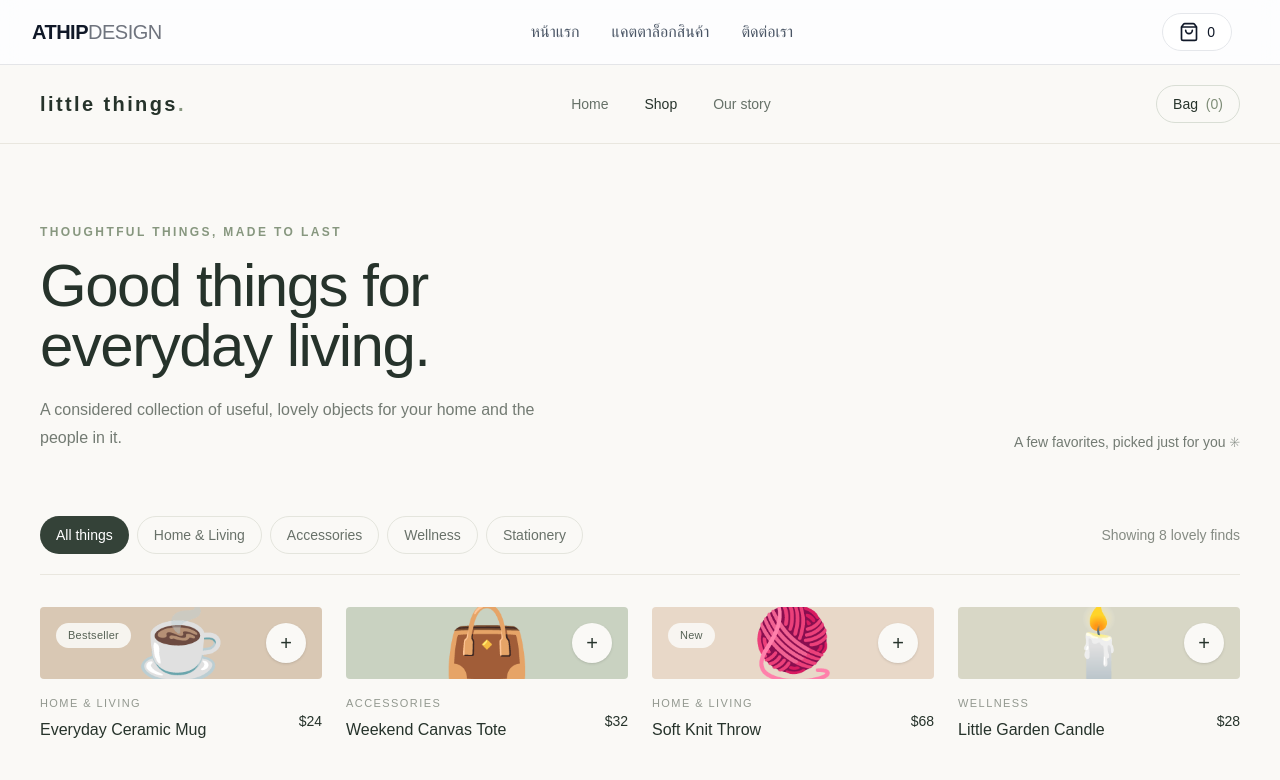
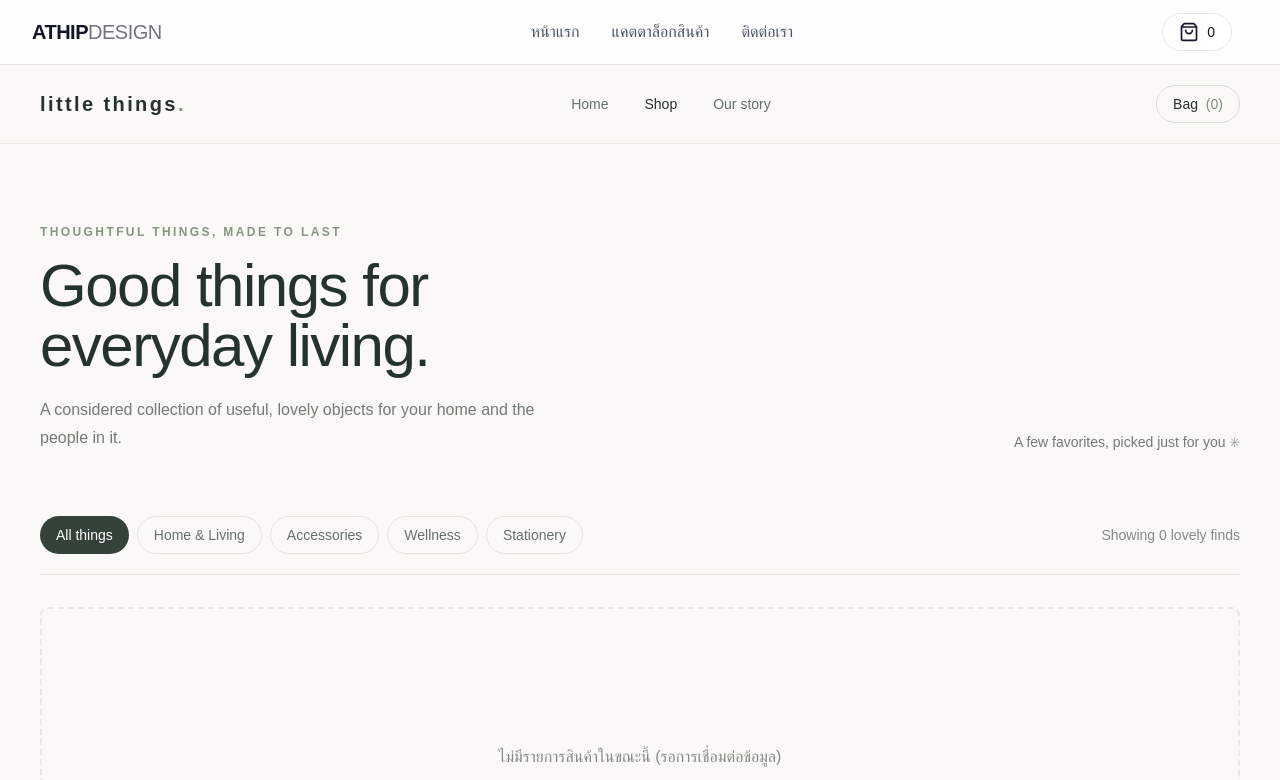
Before and after one commit to PPN-peem/Athip-web, a Next.js app: page /products in a window 1280 px wide. Shown: the top 780 px of the page. Built offline with nearby package versions, Linux system fonts and the light colour scheme; a web font is replaced by a local one.

Commit message:
product page

```diff
--- a/app/products/page.tsx
+++ b/app/products/page.tsx
@@ -1,15 +1,7 @@
-const products = [
-	{ name: "Everyday Ceramic Mug", category: "Home & Living", price: "$24", color: "#d9c8b4", icon: "☕", tag: "Bestseller" },
-	{ name: "Weekend Canvas Tote", category: "Accessories", price: "$32", color: "#c9d2c1", icon: "👜", tag: "" },
-	{ name: "Soft Knit Throw", category: "Home & Living", price: "$68", color: "#e8d8c8", icon: "🧶", tag: "New" },
-	{ name: "Little Garden Candle", category: "Wellness", price: "$28", color: "#d8d7c6", icon: "🕯️", tag: "" },
-	{ name: "Sunday Market Vase", category: "Home & Living", price: "$46", color: "#dfc7bf", icon: "🏺", tag: "" },
-	{ name: "Daily Ritual Journal", category: "Stationery", price: "$18", color: "#cbd4da", icon: "📔", tag: "" },
-	{ name: "Coastal Hand Soap", category: "Wellness", price: "$16", color: "#d6e0d9", icon: "🧼", tag: "" },
-	{ name: "A Little Bit of Sunshine", category: "Just because", price: "$22", color: "#ead9a9", icon: "🌼", tag: "Staff pick" },
-];
+const categories = ["All things", "Home & Living", "Accessories", "Wellness", "Stationery"];
 
-const categories = ["All things", "Home & Living", "Accessories", "Wellness", "Stationery"];
+// นำข้อมูลจำลองออก และทำอาร์เรย์ให้ว่างเปล่าเพื่อรอรับข้อมูลจาก Database หรือ API
+const products: any[] = [];
 
 export default function ProductPage() {
     return (
@@ -49,24 +41,16 @@ export default function ProductPage() {
                     <p className="text-sm text-[#858b83]">Showing {products.length} lovely finds</p>
                 </div>
 
+                {/* ส่วนแสดง Product ที่ถูกเว้นว่างไว้ */}
+                {products.length === 0 ? (
+                    <div className="flex min-h-[300px] w-full flex-col items-center justify-center rounded-lg border-2 border-dashed border-[#e9e7df] bg-[#faf9f6]/50">
+                        <p className="text-[#858b83]">ไม่มีรายการสินค้าในขณะนี้ (รอการเชื่อมต่อข้อมูล)</p>
+                    </div>
+                ) : (
                     <div className="grid grid-cols-1 gap-x-6 gap-y-10 sm:grid-cols-2 lg:grid-cols-4">
-					{products.map((product) => (
-						<article key={product.name} className="group">
-							<div className="relative flex aspect-4/4.5 items-center justify-center overflow-hidden rounded-sm" style={{ backgroundColor: product.color }}>
-								{product.tag && <span className="absolute left-4 top-4 rounded-full bg-[#faf9f6]/90 px-3 py-1 text-[11px] font-medium tracking-wide text-[#566255]">{product.tag}</span>}
-								<span className="select-none text-7xl transition duration-300 group-hover:scale-110" role="img" aria-label={product.name}>{product.icon}</span>
-								<button type="button" aria-label={`Add ${product.name} to bag`} className="absolute bottom-4 right-4 flex h-10 w-10 items-center justify-center rounded-full bg-[#faf9f6] text-xl shadow-sm transition hover:bg-[#344238] hover:text-white">+</button>
+                        {/* โครงสร้าง grid เตรียมพร้อมสำหรับรับข้อมูล .map() ในอนาคต */}
                     </div>
-							<div className="flex items-start justify-between gap-3 pt-4">
-								<div>
-									<p className="text-[11px] uppercase tracking-[0.13em] text-[#92988f]">{product.category}</p>
-									<h2 className="mt-1.5 font-medium">{product.name}</h2>
-								</div>
-								<p className="pt-4 text-sm">{product.price}</p>
-							</div>
-						</article>
-					))}
-				</div>
+                )}
             </section>
 
             <footer id="about" className="border-t border-[#e9e7df] bg-[#f3f2ed]">
```
Lines whose indentation alone changed are shown as unchanged.
